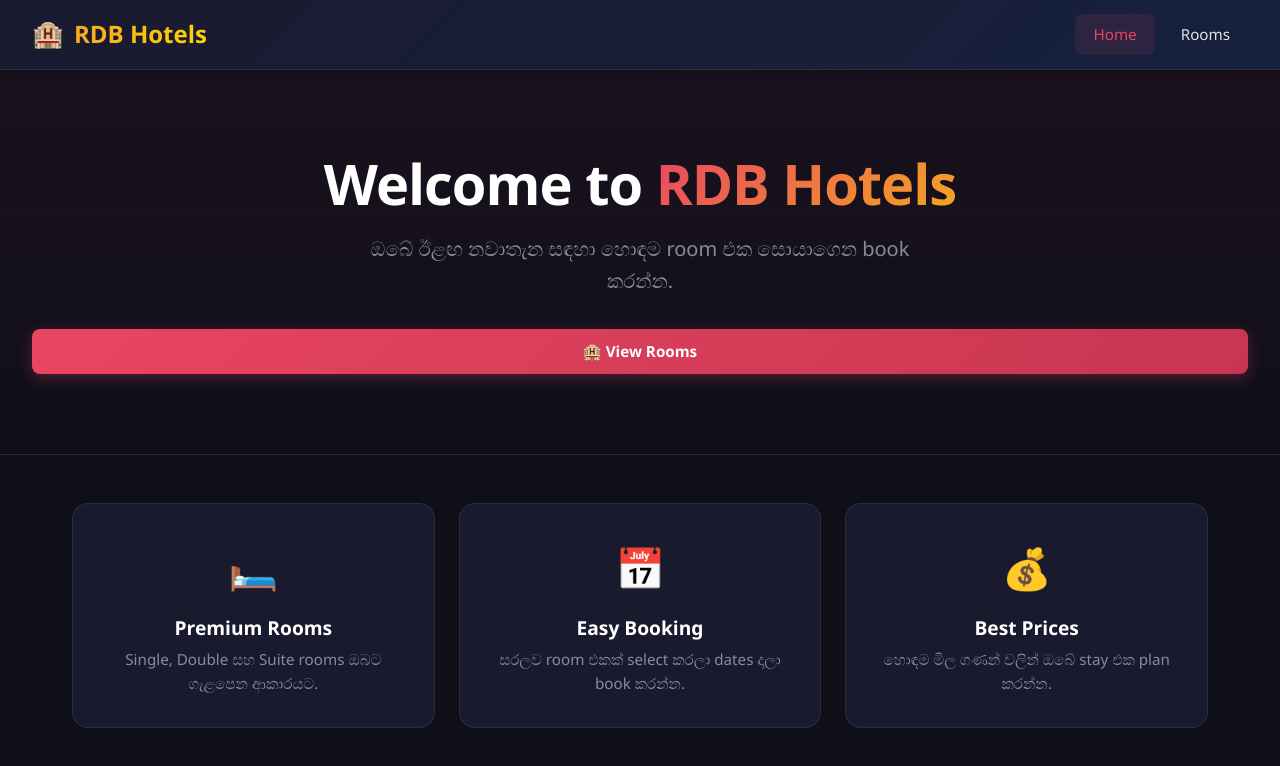
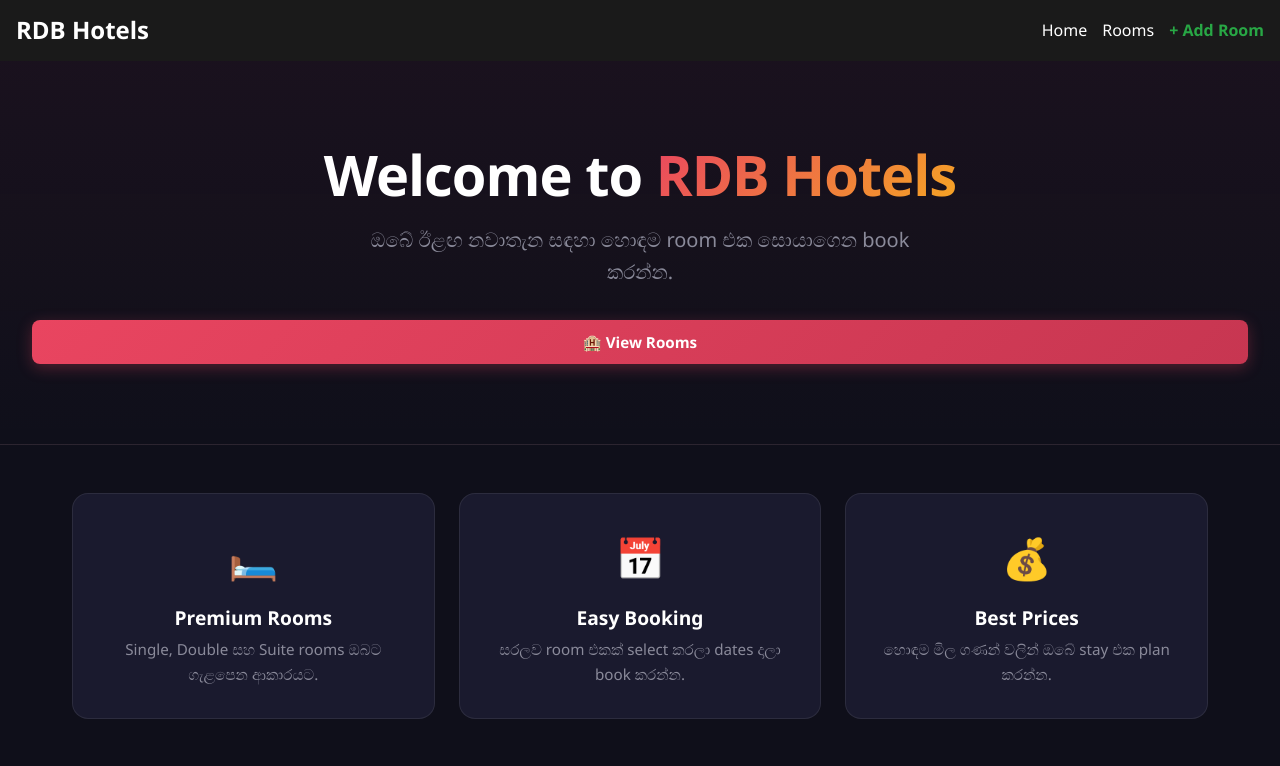
Before and after one commit to Ashen-droid/Hotel-Booking-System, a React app in the folder frontend/: page / in a window 1280 px wide. Shown: the top 766 px of the page. Built offline with nearby package versions, Linux system fonts and the light colour scheme; the HTML template or start-up script is replaced by a standard one.

Commit message:
add room

```diff
--- a/frontend/src/Navbar.jsx
+++ b/frontend/src/Navbar.jsx
@@ -1,21 +1,13 @@
-import { Link, useLocation } from 'react-router-dom';
+import { Link } from 'react-router-dom';
 
 function Navbar() {
-    const location = useLocation();
-
     return (
-        <nav className="navbar">
-            <Link to="/" className="navbar-brand">
-                <span className="brand-icon">🏨</span>
-                <h2>RDB Hotels</h2>
-            </Link>
-            <div className="navbar-links">
-                <Link to="/" className={location.pathname === '/' ? 'active' : ''}>
-                    Home
-                </Link>
-                <Link to="/rooms" className={location.pathname === '/rooms' ? 'active' : ''}>
-                    Rooms
-                </Link>
+        <nav style={{ padding: '1rem', backgroundColor: '#1a1a1a', color: 'white', display: 'flex', justifyContent: 'space-between', alignItems: 'center' }}>
+            <h2 style={{ margin: 0 }}>RDB Hotels</h2>
+            <div>
+                <Link to="/" style={{ color: 'white', marginRight: '15px', textDecoration: 'none' }}>Home</Link>
+                <Link to="/rooms" style={{ color: 'white', marginRight: '15px', textDecoration: 'none' }}>Rooms</Link>
+                <Link to="/add-room" style={{ color: '#28a745', textDecoration: 'none', fontWeight: 'bold' }}>+ Add Room</Link>
             </div>
         </nav>
     );
```
